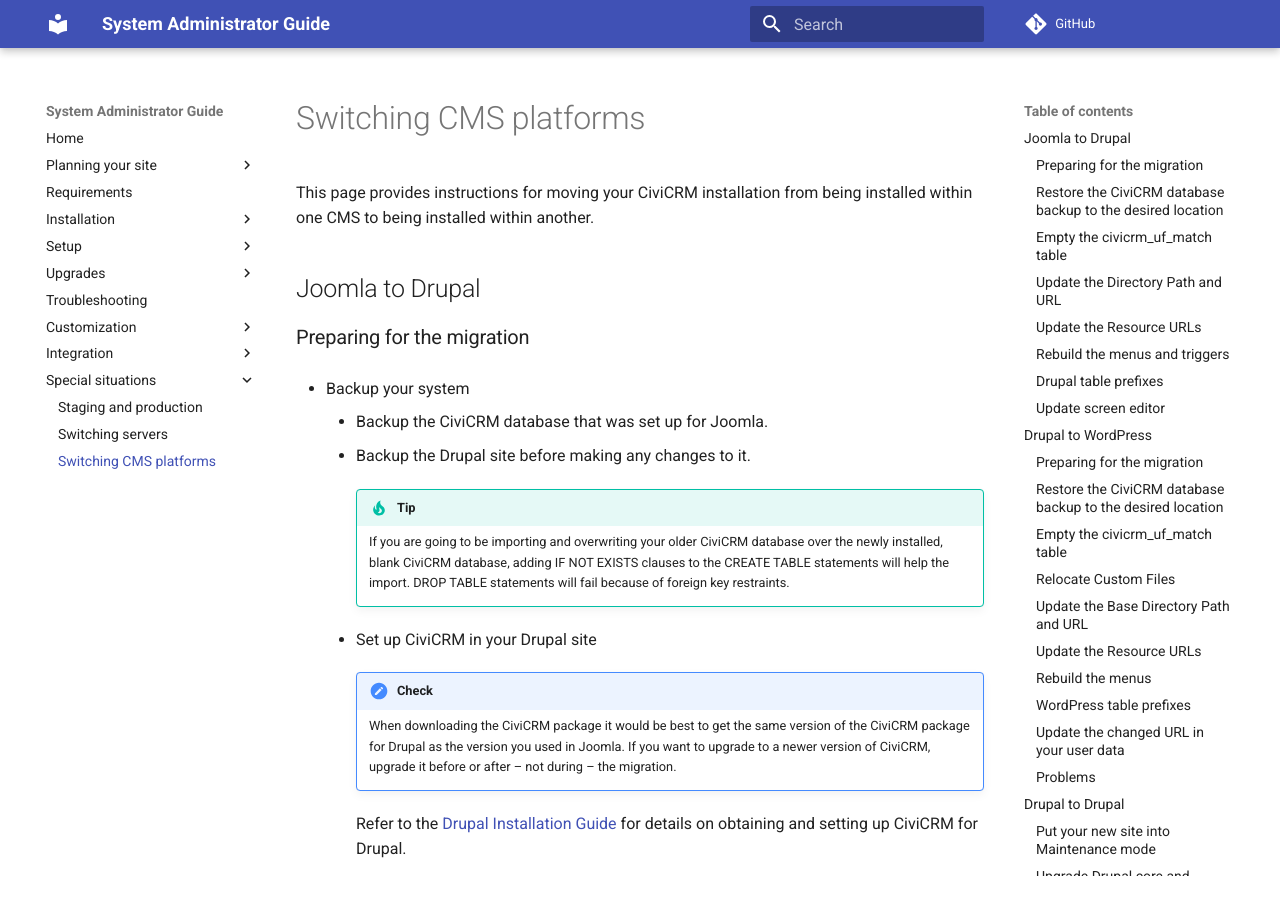
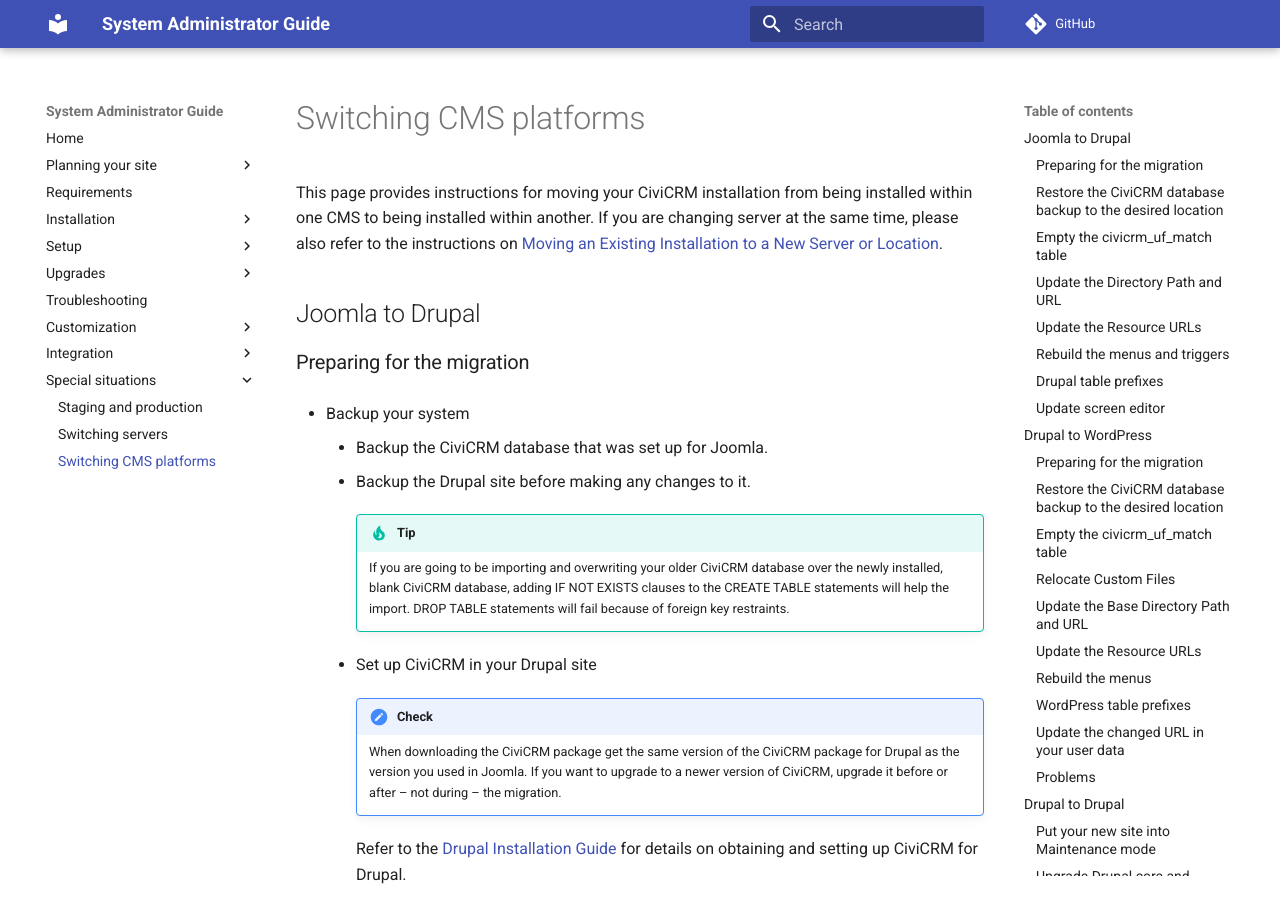
Before and after one commit to civicrm/civicrm-sysadmin-guide, an MkDocs documentation site: the page built from docs/misc/switch-cms.md, in a window 1280 px wide and 900 px high. Built offline with MkDocs 1.6.1 and Material for MkDocs 9.7.7, drawn with Linux system fonts in a browser that asks for light colours; comment, search, counter and statistics services are not loaded; old or Windows-style settings are respelled for this version of MkDocs; some of the changed text lies outside the part shown.

Commit message:
Update switch-cms.md
Make the 'advice' stronger.  Add link to changing server.

```diff
--- a/docs/misc/switch-cms.md
+++ b/docs/misc/switch-cms.md
@@ -1,6 +1,6 @@
 # Switching CMS platforms
 
-This page provides instructions for moving your CiviCRM installation from being installed within one CMS to being installed within another.
+This page provides instructions for moving your CiviCRM installation from being installed within one CMS to being installed within another.  If you are changing server at the same time, please also refer to the instructions on [Moving an Existing Installation to a New Server or Location](/misc/switch-servers.md).
 
 ## Joomla to Drupal
 
@@ -16,7 +16,7 @@ This page provides instructions for moving your CiviCRM installation from being
     * Set up CiviCRM in your Drupal site
 
         !!! check
-            When downloading the CiviCRM package it would be best to get the same version of the CiviCRM package for Drupal as the version you used in Joomla. If you want to upgrade to a newer version of CiviCRM, upgrade it before or after – not during – the migration.
+            When downloading the CiviCRM package get the same version of the CiviCRM package for Drupal as the version you used in Joomla. If you want to upgrade to a newer version of CiviCRM, upgrade it before or after – not during – the migration.
 
         Refer to the [Drupal Installation Guide](/install/drupal7.md) for details on obtaining and setting up CiviCRM for Drupal.
 
@@ -106,7 +106,7 @@ If you're having trouble editing and/or adding users, check your WYSIWYG setting
 * Set up CiviCRM in your WordPress site
 
     !!! tip
-        When downloading the CiviCRM package it would be best to get the same version of the CiviCRM package for WordPress as the version you used in Drupal. If you want to upgrade to a newer version of CiviCRM, upgrade it before or after – not during – the migration.
+        When downloading the CiviCRM package get the same version of the CiviCRM package for WordPress as the version you used in Drupal. If you want to upgrade to a newer version of CiviCRM, upgrade it before or after – not during – the migration.
 
      Refer to the [WordPress Installation Guide](/install/wordpress.md) for details on obtaining and setting up CiviCRM for WordPress.
 
```
